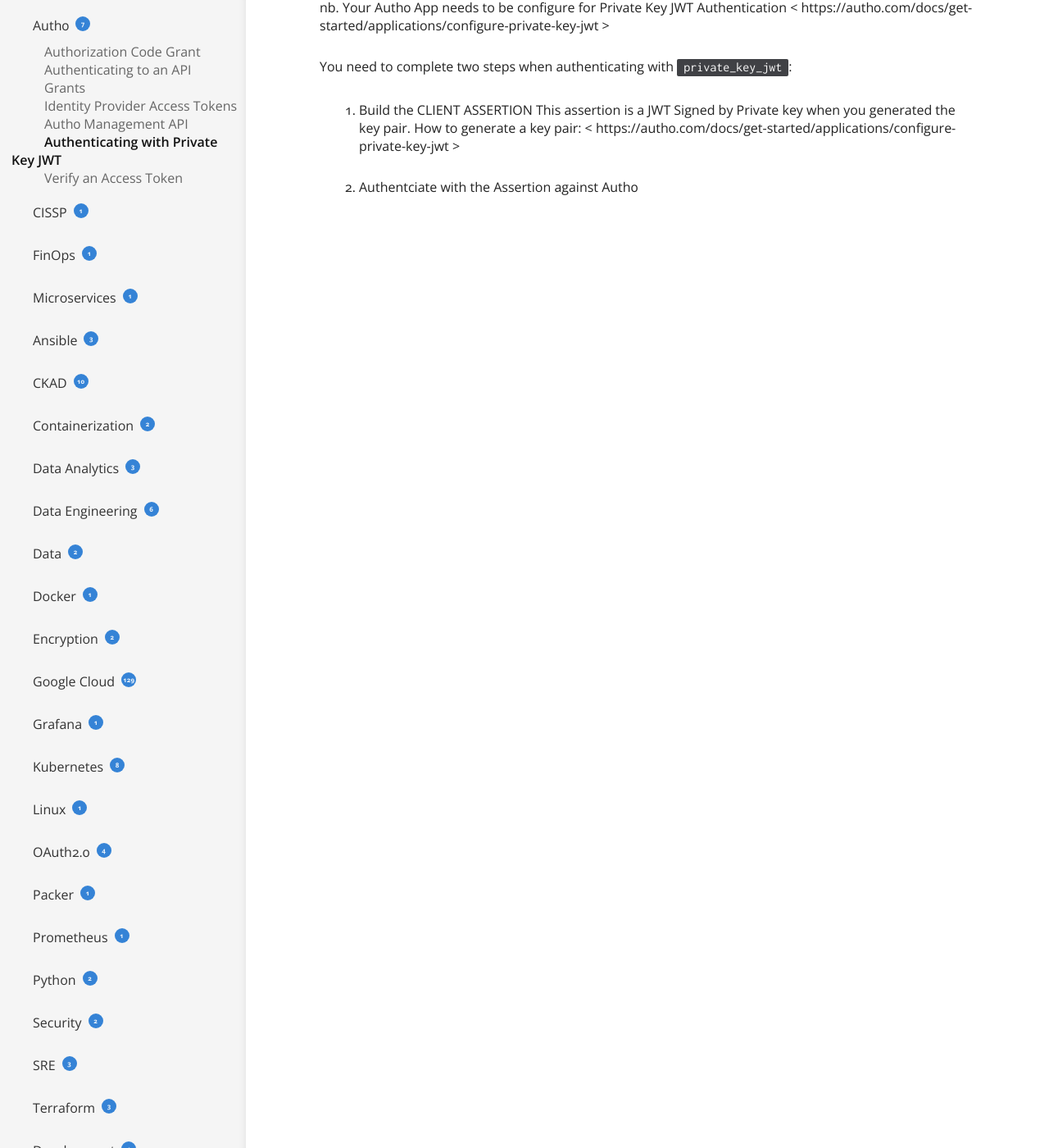
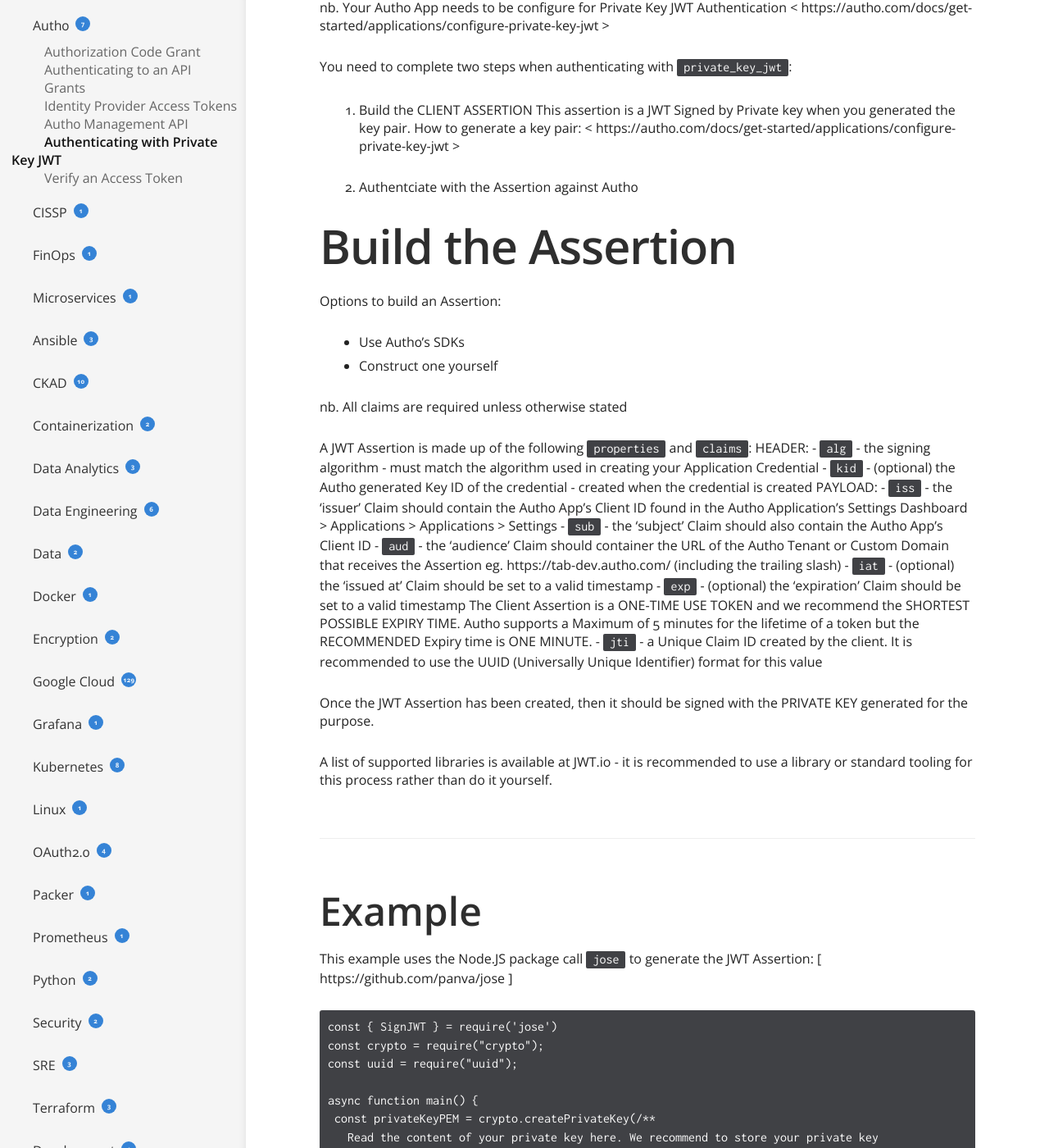
Before and after one commit to TABurrows/taburrows.github.io, a Jekyll site: the page built from _docs/Auth0/private-key-jwt.md, in a window 1280 px wide and 1400 px high, scrolled down 231 px. Shown: the whole window at 82% size. Built offline with Jekyll 4.4.1, drawn with Linux system fonts in a browser that asks for light colours; some of the changed text lies outside the part shown.

Commit message:
Updated the OLD private key JWT

````diff
--- a/_docs/Auth0/private-key-jwt.md
+++ b/_docs/Auth0/private-key-jwt.md
@@ -15,3 +15,66 @@ You need to complete two steps when authenticating with `private_key_jwt`:
     How to generate a key pair: < https://auth0.com/docs/get-started/applications/configure-private-key-jwt >
 
 2. Authentciate with the Assertion against Auth0
+
+
+## Build the Assertion
+
+Options to build an Assertion:
+- Use Auth0's SDKs
+- Construct one yourself
+
+nb. All claims are required unless otherwise stated
+
+A JWT Assertion is made up of the following `properties` and `claims`:
+HEADER:
+    - `alg` - the signing algorithm - must match the algorithm used in creating your Application Credential
+    - `kid` - (optional) the Auth0 generated Key ID of the credential - created when the credential is created
+PAYLOAD:
+    - `iss` - the 'issuer' Claim should contain the Auth0 App's Client ID found in the Auth0 Application's Settings Dashboard > Applications > Applications > Settings
+    - `sub` - the 'subject' Claim should also contain the Auth0 App's Client ID
+    - `aud` - the 'audience' Claim should container the URL of the Auth0 Tenant or Custom Domain that receives the Assertion eg. https://tab-dev.auth0.com/ (including the trailing slash)
+    - `iat` - (optional) the 'issued at' Claim should be set to a valid timestamp
+    - `exp` - (optional) the 'expiration' Claim should be set to a valid timestamp
+    The Client Assertion is a ONE-TIME USE TOKEN and we recommend the SHORTEST POSSIBLE EXPIRY TIME. Auth0 supports a Maximum of 5 minutes for the lifetime of a token but the RECOMMENDED Expiry time is ONE MINUTE.
+    - `jti` - a Unique Claim ID created by the client. It is recommended to use the UUID (Universally Unique Identifier) format for this value
+
+
+Once the JWT Assertion has been created, then it should be signed with the PRIVATE KEY generated for the purpose.
+
+A list of supported libraries is available at JWT.io - it is recommended to use a library or standard tooling for this process rather than do it yourself.
+
+
+
+### Example
+
+This example uses the Node.JS package call `jose` to generate the JWT Assertion:
+[ https://github.com/panva/jose ]
+
+```
+const { SignJWT } = require('jose')
+const crypto = require("crypto");
+const uuid = require("uuid");
+
+async function main() {
+ const privateKeyPEM = crypto.createPrivateKey(/**
+   Read the content of your private key here. We recommend to store your private key
+   in a secure infrastructure.
+ */);
+
+ const jwt = await new SignJWT({})
+   .setProtectedHeader({
+      alg: 'RS256', // or RS384 or PS256
+      kid: '(OPTIONAL) KID_GENERATED_BY_AUTH0'
+   })
+   .setIssuedAt()
+   .setIssuer('CLIENT_ID')
+   .setSubject('CLIENT_ID')
+   .setAudience('https://YOUR_TENANT.auth0.com/') // or your CUSTOM_DOMAIN
+   .setExpirationTime('1m')
+   .setJti(uuid.v4())
+   .sign(privateKeyPEM);
+  console.log(jwt)
+}
+
+main();
+```
````
